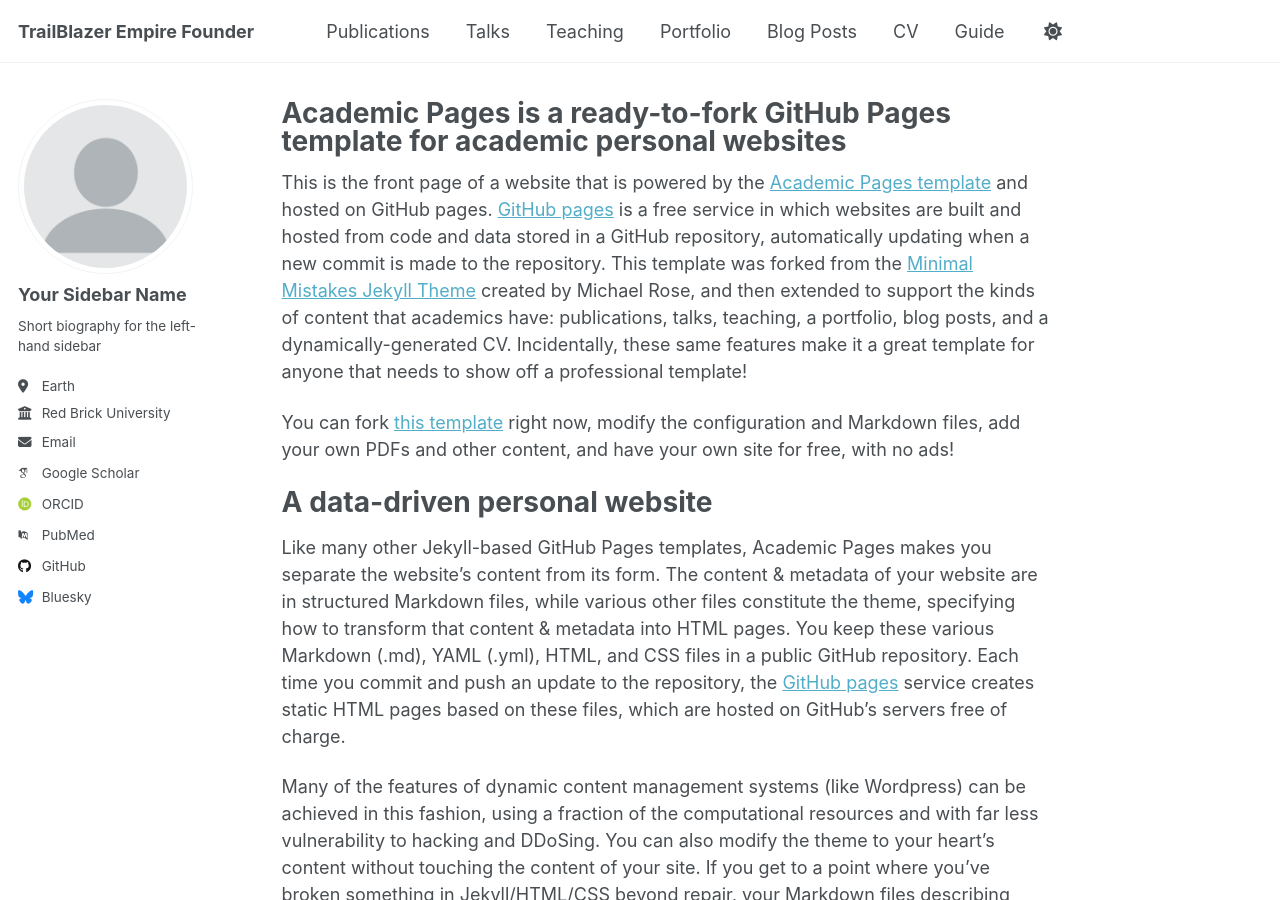
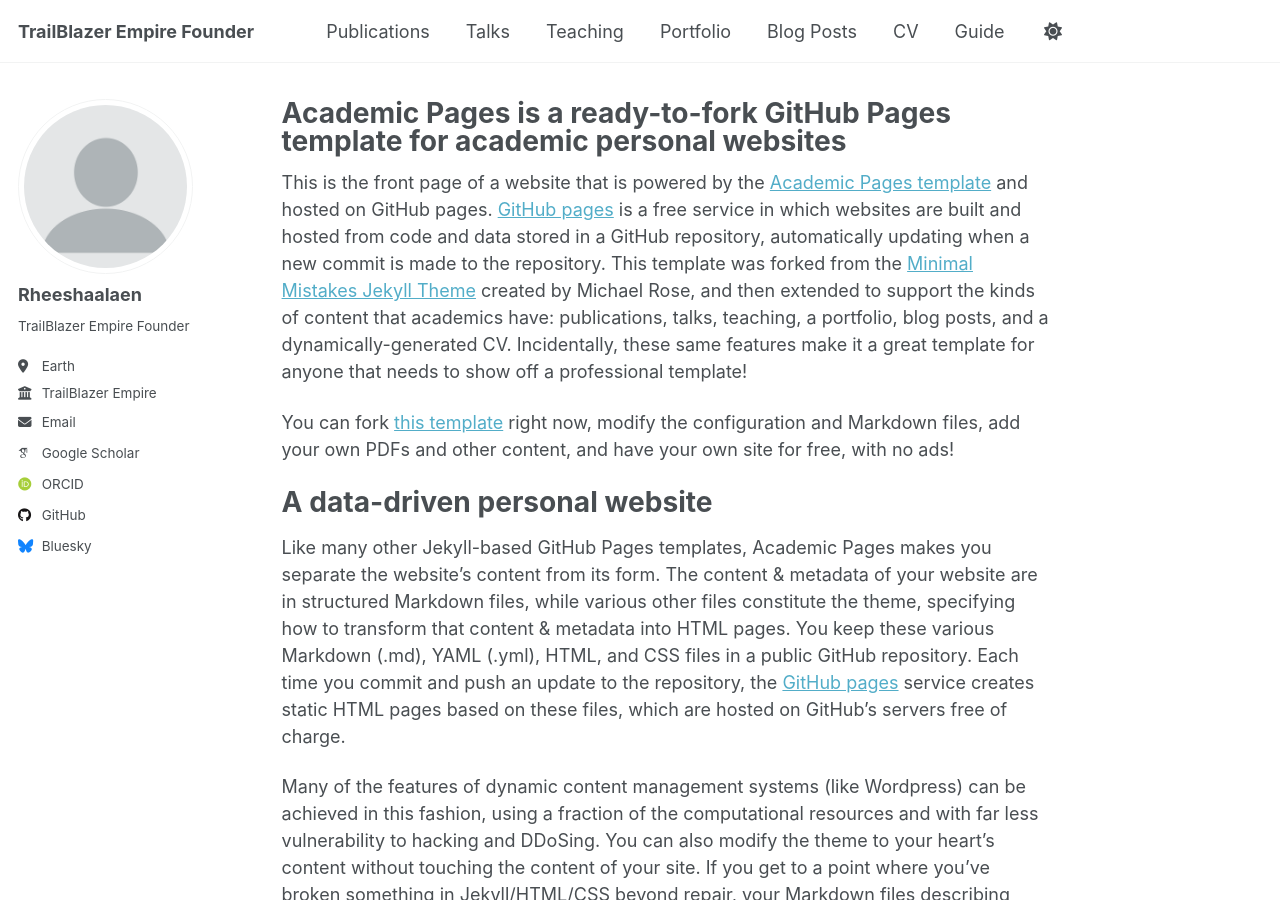
Before and after one commit to TrailBlaZerEmpire/TrailBlazerEmpireFounder, a Jekyll site: the page built from _pages/about.md, in a window 1280 px wide and 900 px high. Built offline with Jekyll 4.4.1, drawn with Linux system fonts in a browser that asks for light colours; some web fonts are replaced; a script that is not in the unit is left out.

Commit message:
Update _config.yml

```diff
--- a/_config.yml
+++ b/_config.yml
@@ -23,22 +23,22 @@ repository               : "https://github.com/TrailBlaZerEmpire/TrailBlazerEmpi
 author:
   # Biographic information
   avatar           : "profile.png"
-  name             : "Your Sidebar Name"
+  name             : "Rheeshaalaen"
   pronouns         : # example: "she/her"
-  bio              : "Short biography for the left-hand sidebar"
+  bio              : "TrailBlazer Empire Founder"
   location         : "Earth"
-  employer         : "Red Brick University"
+  employer         : "TrailBlazer Empire"
   uri              : # URL
-  email            : "none@example.org"
+  email            : "rheeshaalaen@trailblazerempire.com"
 
   # Academic websites
   academia         : # URL
   arxiv            : # URL - Update with the correct link to your profile
-  googlescholar    : "https://scholar.google.com/citations?user=PS_CX0AAAAAJ"
+  googlescholar    : "https://scholar.google.com/scholar?hl=en&as_sdt=0%2C5&q=Rheeshaalaen&btnG="
   impactstory      : # URL
-  orcid            : "http://orcid.org/yourorcidurl"
+  orcid            : "-"
   semantic         : # URL
-  pubmed           : "https://www.ncbi.nlm.nih.gov/pubmed/?term=john+snow"
+  pubmed           : # URL
   researchgate     : # URL
   scopus           : # URL
 
```
